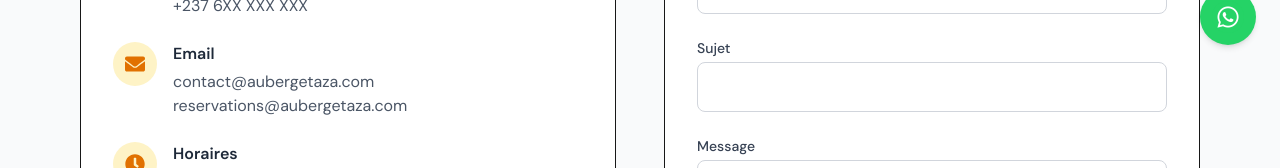
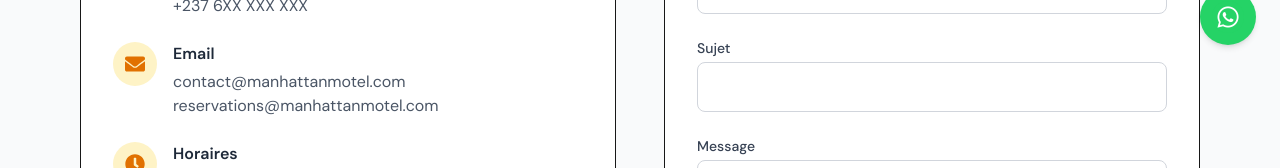
Before and after one commit to 1998-el/auberge, a Next.js app: page /contact in a window 1280 px wide. Shown: the part 731-899 px from the top of the page. Built offline with nearby package versions, Linux system fonts and the light colour scheme; a web font is replaced by a local one.

Commit message:
chnage againt

```diff
--- a/src/app/contact/page.tsx
+++ b/src/app/contact/page.tsx
@@ -86,8 +86,8 @@ export default function ContactPage() {
                 <div>
                   <h3 className="font-semibold text-gray-800 mb-1">Email</h3>
                   <p className="text-gray-600">
-                    contact@aubergetaza.com<br />
-                    reservations@aubergetaza.com
+                    contact@manhattanmotel.com<br />
+                    reservations@manhattanmotel.com
                   </p>
                 </div>
               </div>
```
